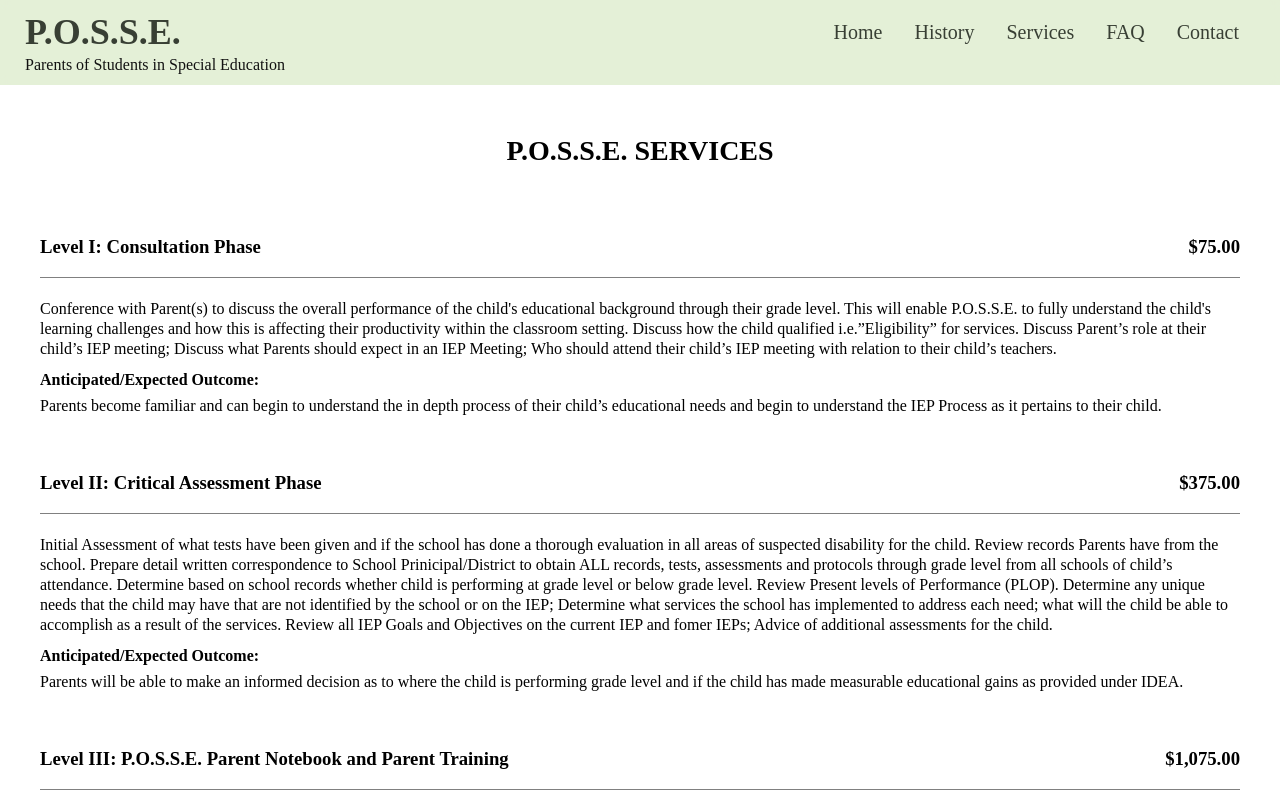
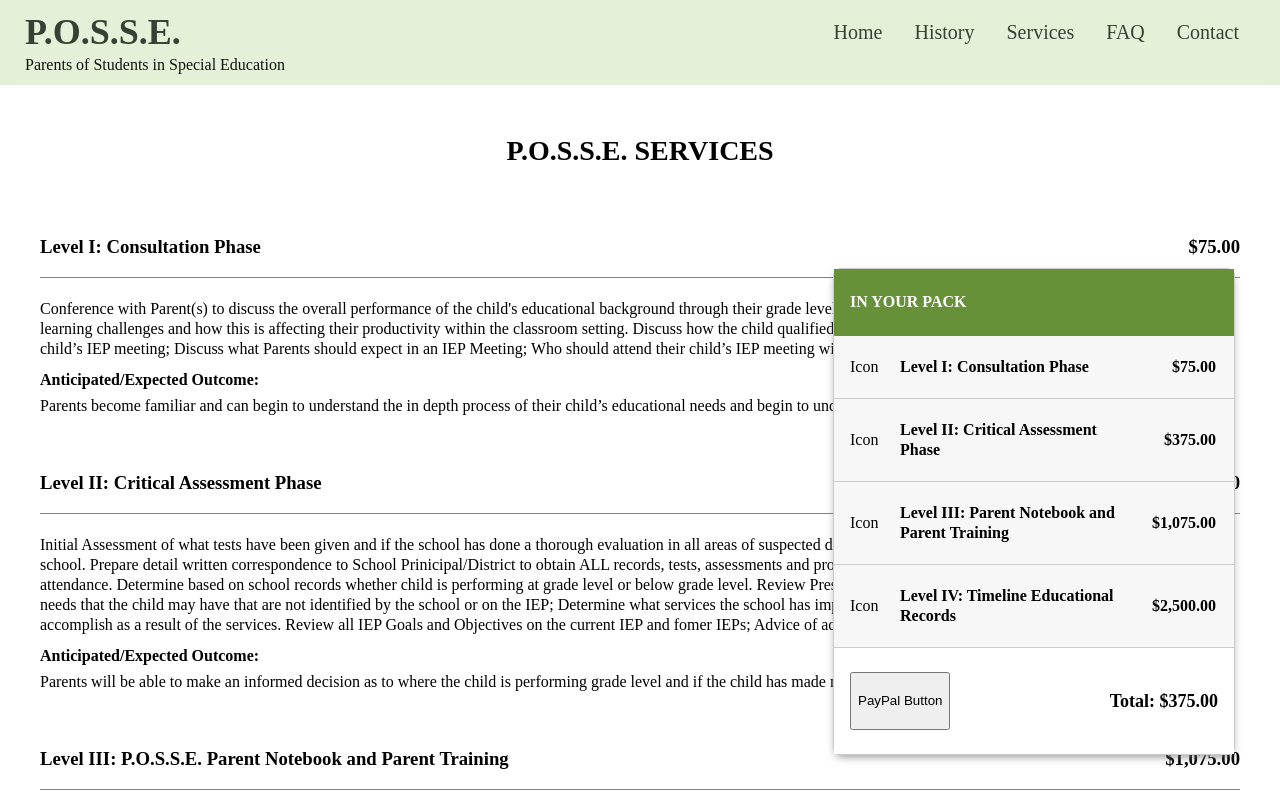
Before and after one commit to devNroses/p.o.s.s.e, a Nuxt app: page /services in a window 1280 px wide. Shown: the top 800 px of the page. Built offline with nearby package versions, Linux system fonts and the light colour scheme.

Commit message:
added items view for purchases cart

```diff
--- a/components/PayPalButton.vue
+++ /dev/null
@@ -1,13 +0,0 @@
-<template>
-  <div>Template</div>
-</template>
-
-<script lang="ts">
-import Vue from "vue";
-export default Vue.extend({
-  data() {
-    return {};
-  },
-  methods: {},
-});
-</script>
--- /dev/null
+++ b/components/PaySummary.vue
@@ -0,0 +1,132 @@
+<template>
+  <div class="review-container">
+    <div class="review-header">
+      <h4>IN YOUR PACK</h4>
+    </div>
+    <div class="item-wrapper">
+      <div class="item-container">
+        <div class="item-icon">Icon</div>
+        <div class="item-title">
+          <p>Level I: Consultation Phase</p>
+        </div>
+        <div class="item-price">$75.00</div>
+      </div>
+      <div class="item-container">
+        <div class="item-icon">Icon</div>
+        <div class="item-title">
+          <p>Level II: Critical Assessment Phase</p>
+        </div>
+        <div class="item-price">$375.00</div>
+      </div>
+      <div class="item-container">
+        <div class="item-icon">Icon</div>
+        <div class="item-title">
+          <p>Level III: Parent Notebook and Parent Training</p>
+        </div>
+        <div class="item-price">$1,075.00</div>
+      </div>
+      <div class="item-container">
+        <div class="item-icon">Icon</div>
+        <div class="item-title">
+          <p>Level IV: Timeline Educational Records</p>
+        </div>
+        <div class="item-price">$2,500.00</div>
+      </div>
+    </div>
+    <div class="total-container">
+      <button>PayPal Button</button>
+      <p>Total: $375.00</p>
+    </div>
+    </div>
+  </div>
+</template>
+
+<script lang="ts">
+import Vue from "vue";
+export default Vue.extend({
+  data() {
+    return {};
+  },
+  methods: {},
+});
+</script>
+
+<style lang="scss" scoped>
+.review {
+  &-container {
+    border: 1px solid #ccc;
+     border-radius: 8px;
+    background: 	#f7f7f7;
+    display: flex;
+    flex-direction: column;
+    position: fixed;
+    bottom: 45px;
+    right: 45px;
+    width: 400px;
+    height: auto;
+    -webkit-box-shadow: 0px 4px 10px -3px rgba(112,112,112,0.84);
+box-shadow: 0px 4px 10px -3px rgba(112,112,112,0.84);
+  }
+
+  &-header {
+    background-color: #669139;
+    color: white;
+    padding: 2px 16px;
+
+    h4 {
+      font-weight: bold;
+    }
+  }
+}
+.item {
+  &-container {
+    display: flex;
+    height: auto;
+    padding-top: 5px;
+    padding-bottom: 5px;
+      border-bottom: 1px solid #ccc;
+      &:last-child{
+        border: none;
+      }
+    div {
+      display: flex;
+      align-items: center;
+    }
+  }
+  &-icon{
+    width: 45px;
+    padding-left: 16px;
+  }
+
+  &-title{
+    flex-wrap: wrap;
+    width: 220px;
+    padding-left: 5px;
+    font-weight: 600;;
+  }
+
+  &-price{
+    width: 80px;
+    justify-content: flex-end;
+    font-weight: 600;
+   padding-left: 16px;
+  }
+
+
+}
+
+.total{
+  &-container{
+    background-color: white;
+    border-top: 1px solid #ccc;
+    display: flex;
+    justify-content: space-between;
+    padding: 24px 16px;
+
+    p{
+      font-size: 18px;
+      font-weight: bold;;
+    }
+  }
+}
+</style>
--- a/pages/services.vue
+++ b/pages/services.vue
@@ -1,6 +1,7 @@
 <template>
   <div>
     <Nav />
+    <PaySummary />
     <div class="services-wrapper">
       <div class="services-intro">
         <h2 class="pageTitle">P.O.S.S.E. Services</h2>
@@ -128,6 +129,7 @@
         </p>
       </div>
     </div>
+
     <Footer />
   </div>
 </template>
```
